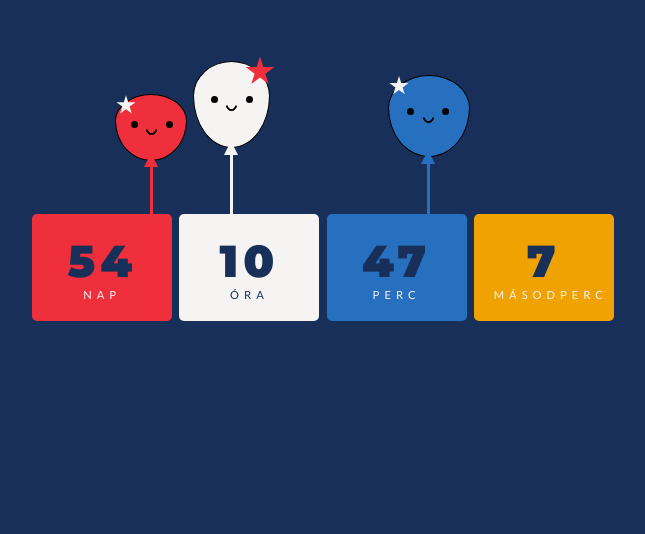
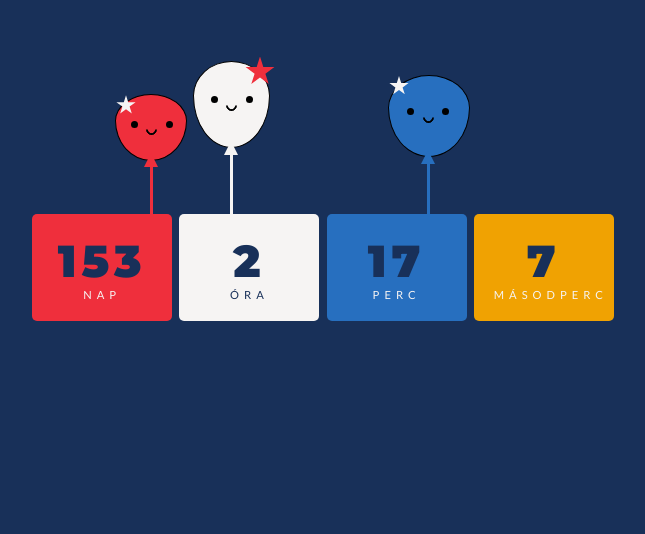
Before and after one commit to anthony199206/anthony199206.github.io, a plain HTML site: page index.html in a window 1280 px wide. Shown: the part 109-643 px from the top of the page, without its empty margins (317-962 px from the left). Drawn offline with Linux system fonts and the light colour scheme.

Commit message:
Date change

```diff
--- a/index.html
+++ b/index.html
@@ -4,9 +4,10 @@
     <meta charset="UTF-8">
     <title>Title</title>
     <script>
-        const year = new Date().getFullYear();
-        const fourthOfJuly = new Date(year, 6, 4).getTime();
-        console.log(fourthOfJuly);
+        const thedate = new Date();
+        thedate.setFullYear(2020, 9, 10);
+        thedate.setHours(15);
+        thedate.setMinutes(30, 0, 0);
 
         // countdown
         let timer = setInterval(function() {
@@ -15,7 +16,7 @@
             const today = new Date().getTime();
 
             // get the difference
-            const diff = fourthOfJuly - today;
+            const diff = thedate - today;
 
             // math
             let days = Math.floor(diff / (1000 * 60 * 60 * 24));
```
